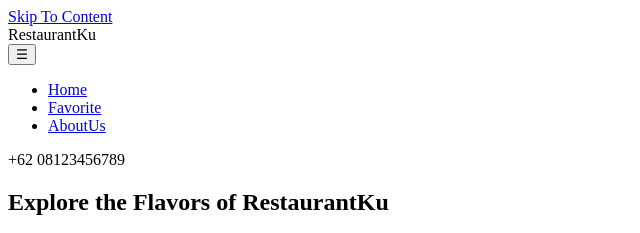
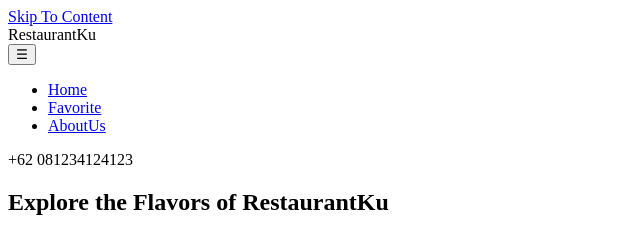
Before and after one commit to Aerossky/Website-Restaurant-Catalog-API, a website: page src/templates/index.html in a window 1280 px wide. Shown: the top 233 px of the page, 0-640 px from the left. Drawn offline with Linux system fonts and the light colour scheme; files whose address does not match are found by name.

Commit message:
information - melakukan update nomor

```diff
--- a/src/templates/index.html
+++ b/src/templates/index.html
@@ -27,7 +27,7 @@
         <li><a href="https://www.linkedin.com/in/risky-aerossky" target="_blank" rel="noopener noreferrer">AboutUs</a></li>
       </ul>
     </nav>
-    <div tabindex="0" class="contact-info">+62 08123456789</div>
+    <div tabindex="0" class="contact-info">+62 081234124123</div>
 
   </header>
   <!-- Header End -->
```
